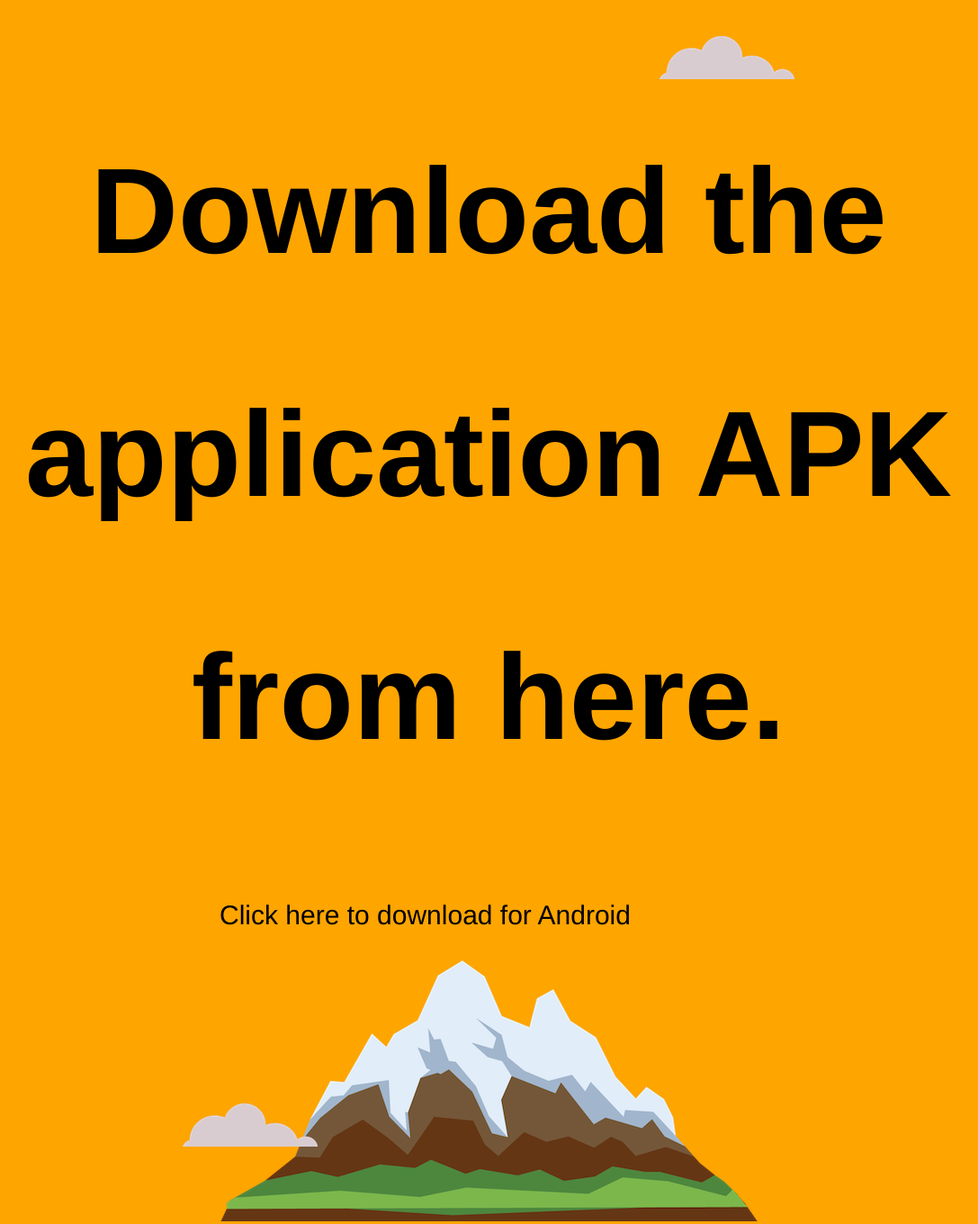
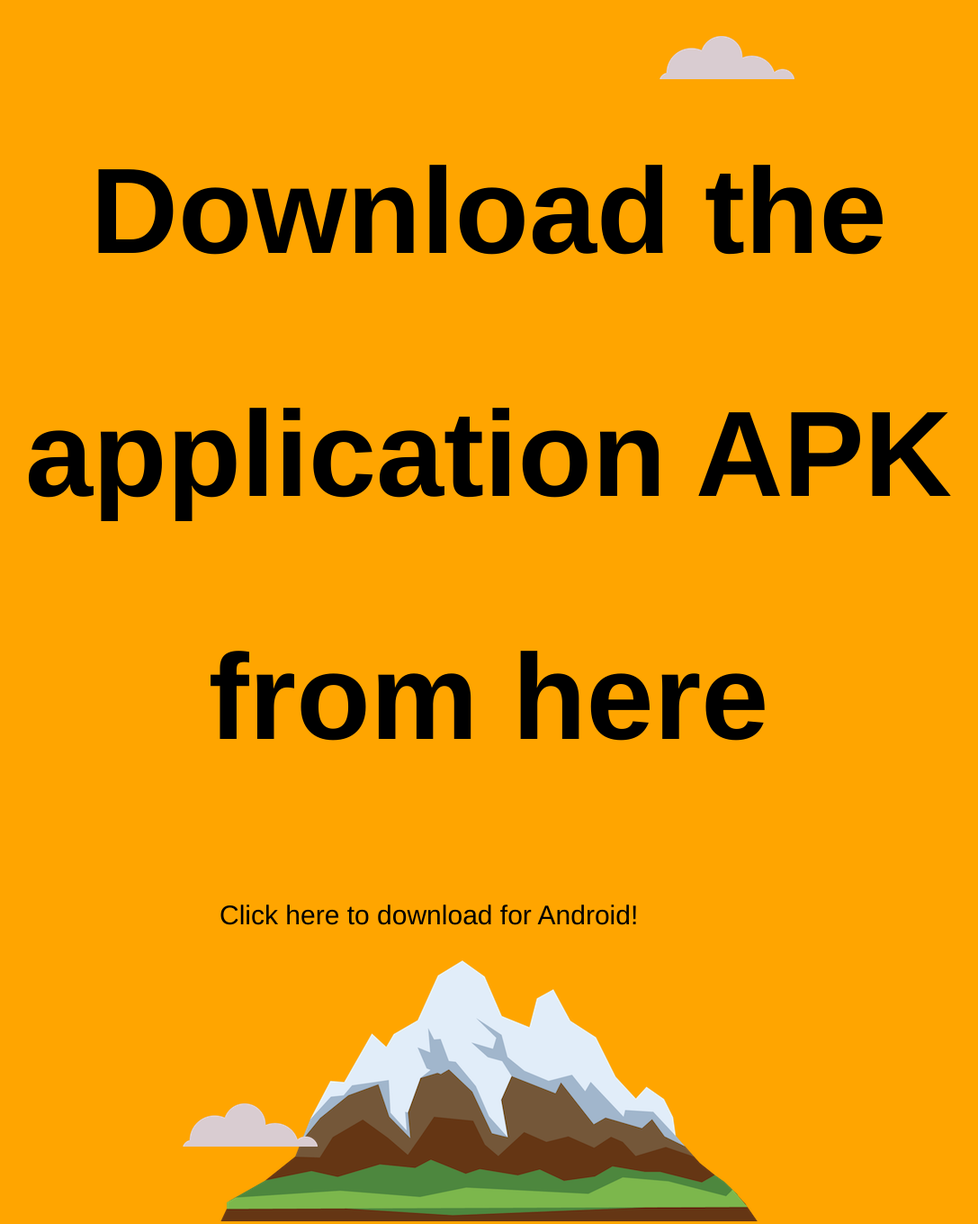
Before and after one commit to DavidG8168/Sheba-Medical-Center-Application, a plain HTML site: page index.html in a window 1280 px wide. Shown: the top 1360 px of the page at 90% size, without its empty margins (97-1184 px from the left). Drawn offline with Linux system fonts and the light colour scheme.

Commit message:
Update index.html

```diff
--- a/index.html
+++ b/index.html
@@ -11,8 +11,8 @@
 <body>
   <div class="top">
     <img src="images/cloud.png" alt="cloud" class="top_cloud">
-    <h1>Download the application APK from here.</h1>
-    <a class = "downloadlink" href="Downloads/hospital_proj.apk" download> Click here to download for Android </a>
+    <h1>Download the application APK from here</h1>
+    <a class = "downloadlink" href="Downloads/hospital_proj.apk" download> Click here to download for Android! </a>
     <img src="images/cloud.png" alt="cloud" class="bottom_cloud">
     <img src="images/mountain.png" alt="mountain">
   </div>
```
